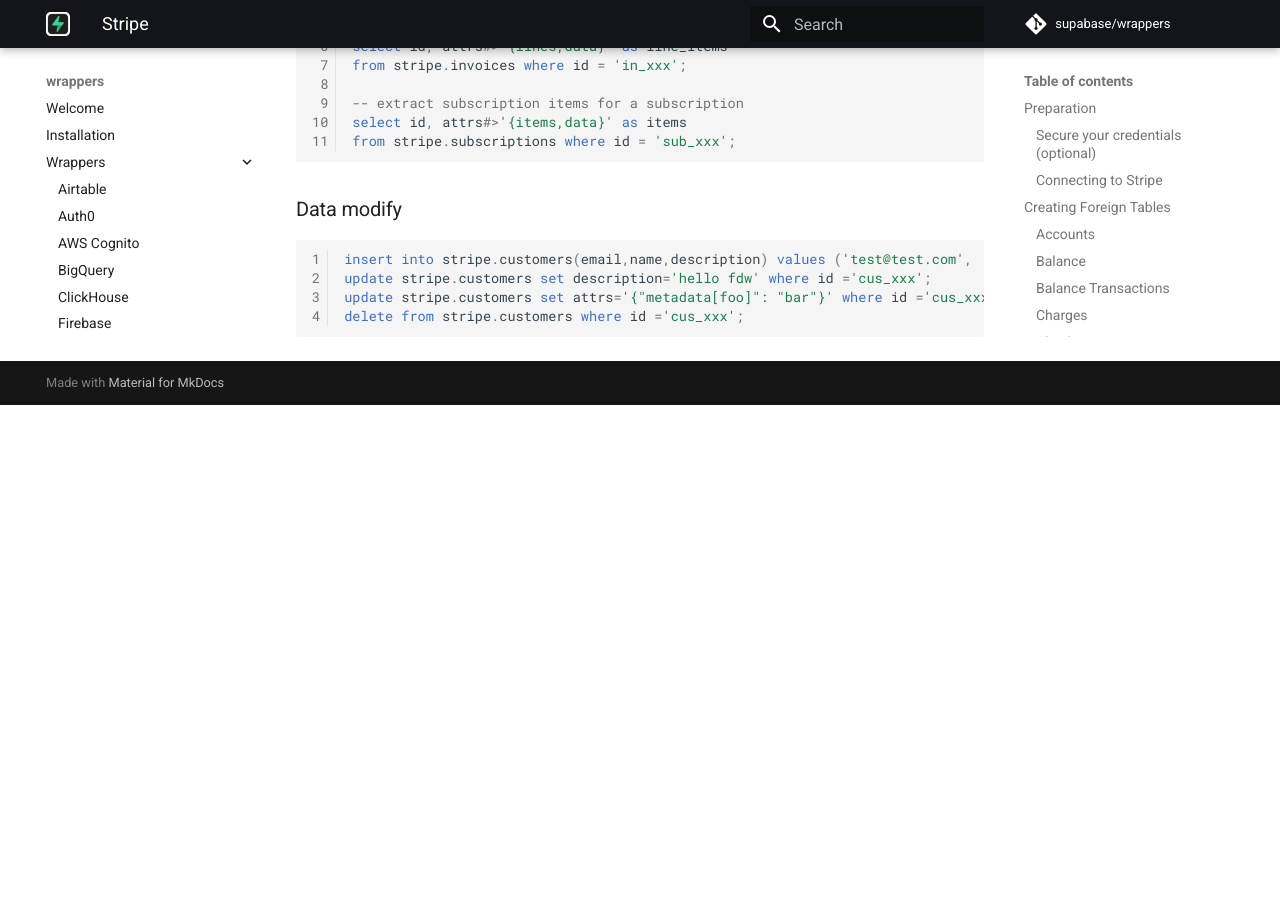
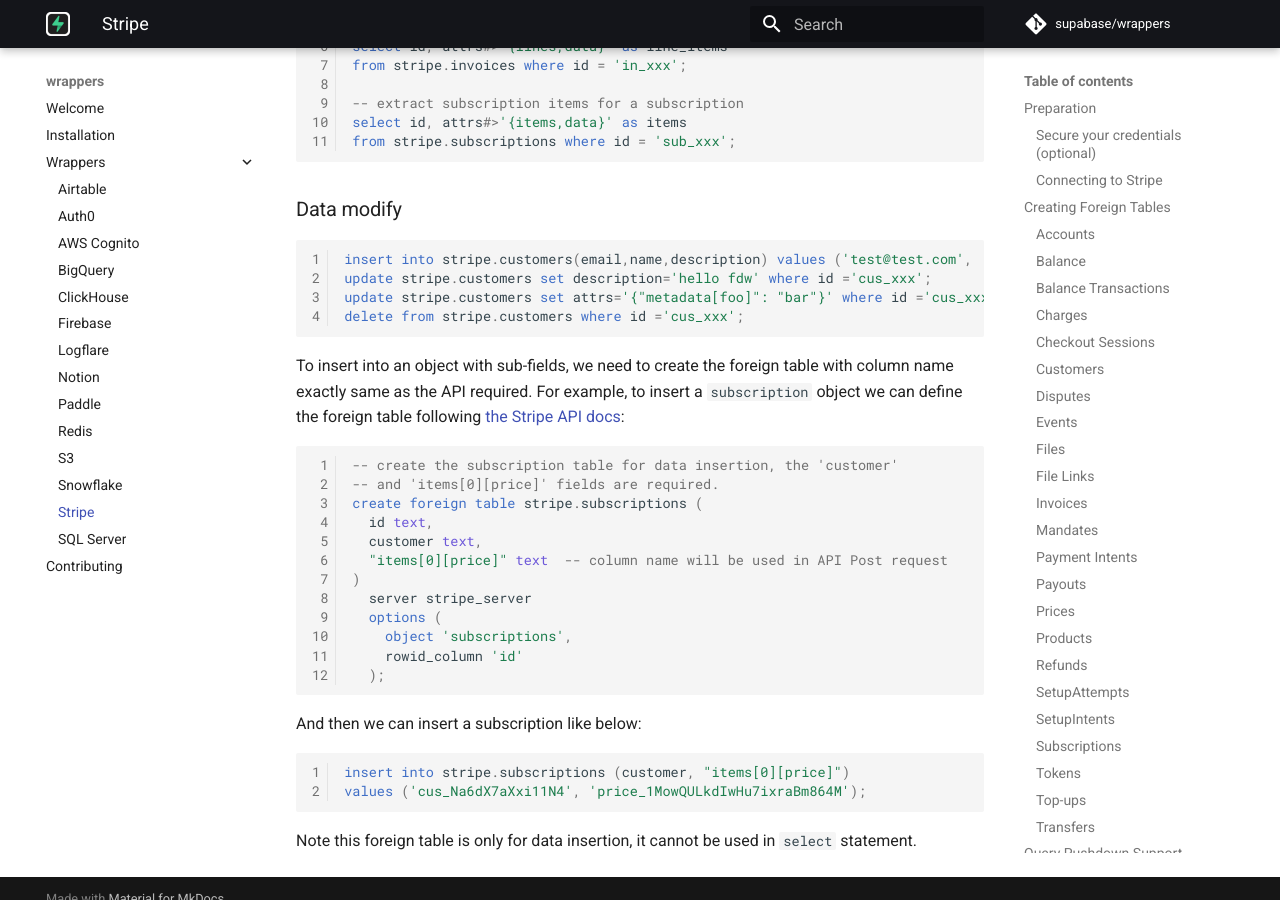
Before and after one commit to supabase/wrappers, an MkDocs documentation site: the page built from docs/stripe.md, in a window 1280 px wide and 900 px high, scrolled down 17866 px. Built offline with MkDocs 1.6.1 and Material for MkDocs 9.7.7, drawn with Linux system fonts in a browser that asks for light colours; comment, search, counter and statistics services are not loaded; before the commit the page ends 18271 px from its top, so only the background shows below that.

Commit message:
docs(stripe): add example for data insertion

````diff
--- a/docs/stripe.md
+++ b/docs/stripe.md
@@ -845,3 +845,29 @@
 update stripe.customers set attrs='{"metadata[foo]": "bar"}' where id ='cus_xxx';
 delete from stripe.customers where id ='cus_xxx';
 ```
+
+To insert into an object with sub-fields, we need to create the foreign table with column name exactly same as the API required. For example, to insert a `subscription` object we can define the foreign table following [the Stripe API docs](https://docs.stripe.com/api/subscriptions/create):
+
+```sql
+-- create the subscription table for data insertion, the 'customer'
+-- and 'items[0][price]' fields are required.
+create foreign table stripe.subscriptions (
+  id text,
+  customer text,
+  "items[0][price]" text  -- column name will be used in API Post request
+)
+  server stripe_server
+  options (
+    object 'subscriptions',
+    rowid_column 'id'
+  );
+```
+
+And then we can insert a subscription like below:
+
+```sql
+insert into stripe.subscriptions (customer, "items[0][price]")
+values ('cus_Na6dX7aXxi11N4', 'price_1MowQULkdIwHu7ixraBm864M');
+```
+
+Note this foreign table is only for data insertion, it cannot be used in `select` statement.
````
